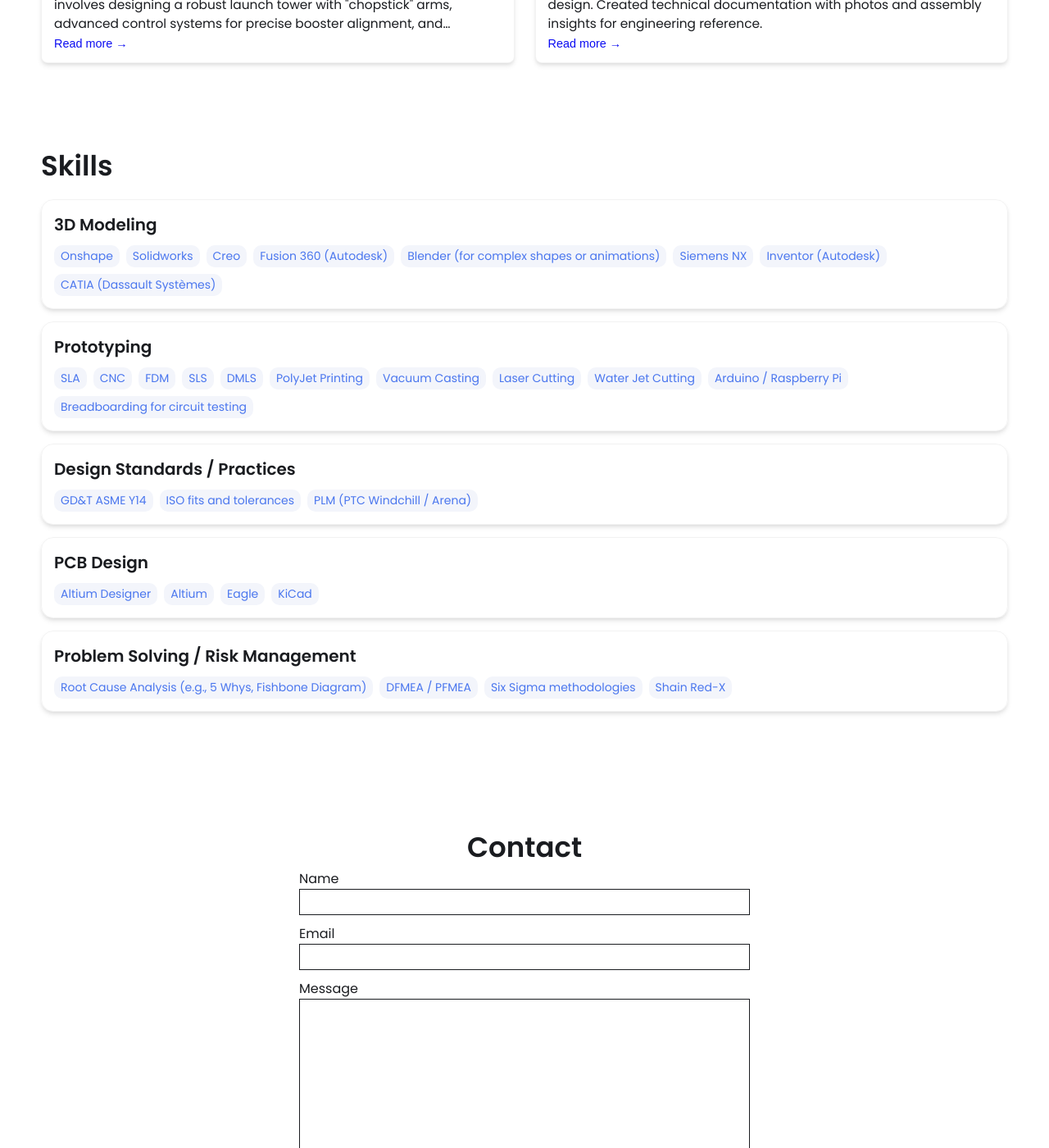
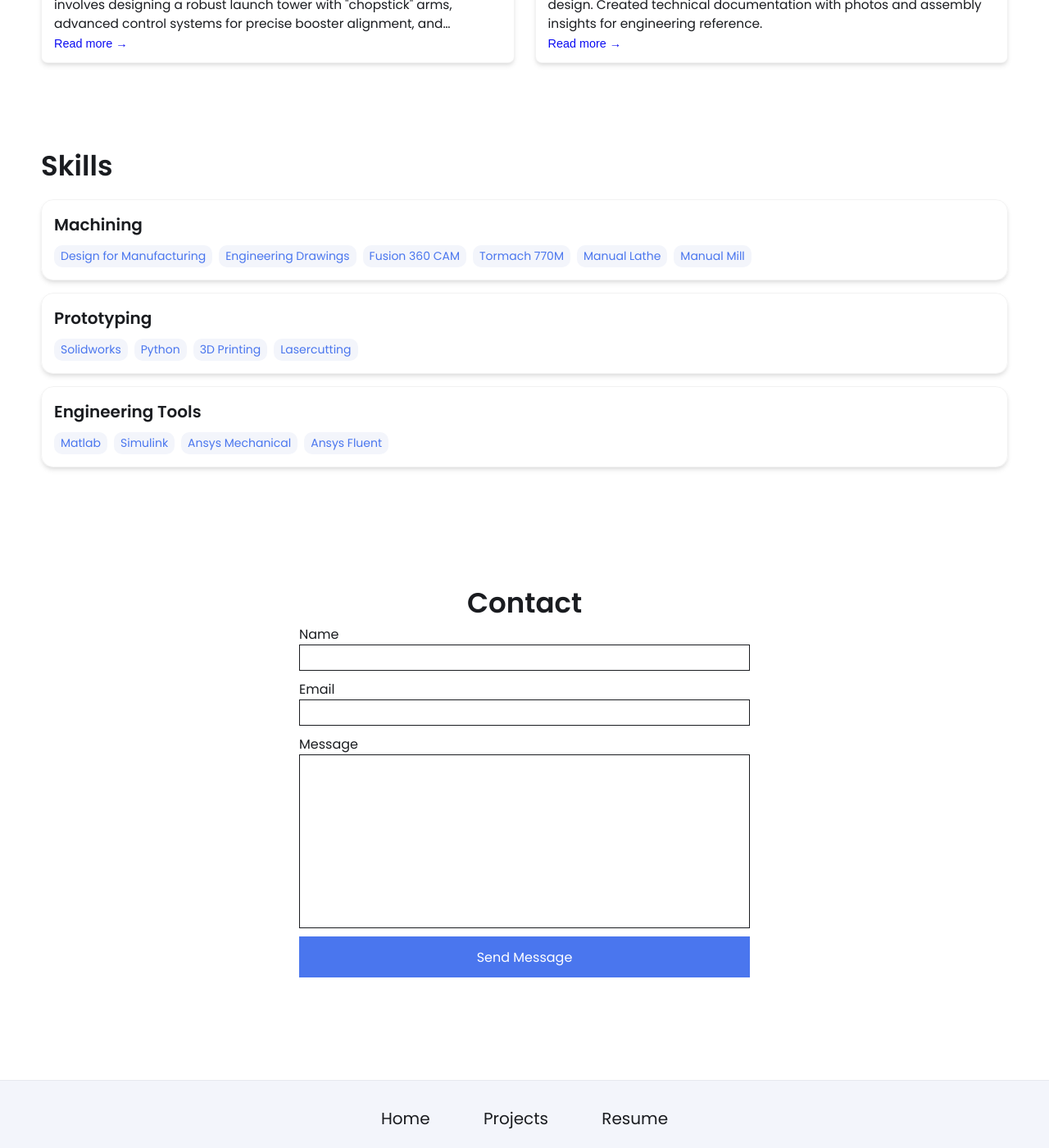
Before and after one commit to arock714/arock417.github.io, a Jekyll site: the page built from index.html, in a window 1280 px wide and 1400 px high, scrolled down 1449 px. Shown: the whole window at 82% size. Built offline with Jekyll 4.4.1, drawn with Linux system fonts in a browser that asks for light colours; some of the changed text lies outside the part shown.

Commit message:
skills and other things

```diff
--- a/_config.yml
+++ b/_config.yml
@@ -7,12 +7,12 @@
 
 # Main Page Setup
 
-title: John Doe's Portfolio # This is what shows up in the tab of the browser
+title: Eric Melendez's Portfolio # This is what shows up in the tab of the browser
 
 
 
 # Hero Section
-name: John Doe
+name: Eric Melendez
 headline: headline message
 description: >- # dont remove this line. this will ignore all new lines until the next section
   Write an awesome intro and discuss your highlights and qualification. You can edit this
@@ -31,9 +31,9 @@
 # Set up external links - this will show up as small icons next to your name.
 
 external-links:    # input only your own url slug. The icons with missing entries will not appear.
-  linkedin: test    # https://www.linkedin.com/in/{your url slug}
-  github: leea12    # https://github.com/{your url slug}
-  stackoverflow: test      # https://stackoverflow.com/users/{your url slug}
+  linkedin: em4747    # https://www.linkedin.com/in/{your url slug}
+  github:     # https://github.com/{your url slug}
+  stackoverflow:       # https://stackoverflow.com/users/{your url slug}
   medium:            # https://medium.com/@{your url slug}
   x-twitter:   # https://x.com/{your url slug}
   threads:            # https://threads.net/@{your url slug}
@@ -45,46 +45,67 @@
 
 # Skills Section - Add the list of your Skills by categories/tools. The indentation for each level needs to be precise.
 skills:
-  - category: 3D Modeling
-    tools:
-    - Onshape
-    - Solidworks
-    - Creo
-    - Fusion 360 (Autodesk)
-    - Blender (for complex shapes or animations)
-    - Siemens NX
-    - Inventor (Autodesk)
-    - CATIA (Dassault Systèmes)
-  - category: Prototyping
-    tools:
-    - SLA
-    - CNC
-    - FDM
-    - SLS
-    - DMLS
-    - PolyJet Printing
-    - Vacuum Casting
-    - Laser Cutting
-    - Water Jet Cutting
-    - Arduino / Raspberry Pi
-    - Breadboarding for circuit testing
-  - category: Design Standards / Practices
-    tools:
-    - GD&T ASME Y14
-    - ISO fits and tolerances
-    - PLM (PTC Windchill / Arena)
-  - category: PCB Design
-    tools:
-    - Altium Designer
-    - Altium
-    - Eagle
-    - KiCad
-  - category: Problem Solving / Risk Management
-    tools:
-    - Root Cause Analysis (e.g., 5 Whys, Fishbone Diagram)
-    - DFMEA / PFMEA
-    - Six Sigma methodologies
-    - Shain Red-X
+    - category: Machining
+      tools:
+      - Design for Manufacturing
+      - Engineering Drawings
+      - Fusion 360 CAM
+      - Tormach 770M
+      - Manual Lathe
+      - Manual Mill
+    - category: Prototyping
+      tools:
+      - Solidworks
+      - Python
+      - 3D Printing
+      - Lasercutting
+    - category: Engineering Tools
+      tools:
+      - Matlab
+      - Simulink
+      - Ansys Mechanical
+      - Ansys Fluent
+
+  # - category: 3D Modeling
+  #   tools:
+  #   - Onshape
+  #   - Solidworks
+  #   - Creo
+  #   - Fusion 360 (Autodesk)
+  #   - Blender (for complex shapes or animations)
+  #   - Siemens NX
+  #   - Inventor (Autodesk)
+  #   - CATIA (Dassault Systèmes)
+  # - category: Prototyping
+  #   tools:
+  #   - SLA
+  #   - CNC
+  #   - FDM
+  #   - SLS
+  #   - DMLS
+  #   - PolyJet Printing
+  #   - Vacuum Casting
+  #   - Laser Cutting
+  #   - Water Jet Cutting
+  #   - Arduino / Raspberry Pi
+  #   - Breadboarding for circuit testing
+  # - category: Design Standards / Practices
+  #   tools:
+  #   - GD&T ASME Y14
+  #   - ISO fits and tolerances
+  #   - PLM (PTC Windchill / Arena)
+  # - category: PCB Design
+  #   tools:
+  #   - Altium Designer
+  #   - Altium
+  #   - Eagle
+  #   - KiCad
+  # - category: Problem Solving / Risk Management
+  #   tools:
+  #   - Root Cause Analysis (e.g., 5 Whys, Fishbone Diagram)
+  #   - DFMEA / PFMEA
+  #   - Six Sigma methodologies
+  #   - Shain Red-X
 
 
 # Contact Form Setup. Setup an account and copy over the key. When someone fills out the form, it will be received in your email.
```
Also changed, not shown: _projects/demo-project/index.md (+1 -1 lines).
